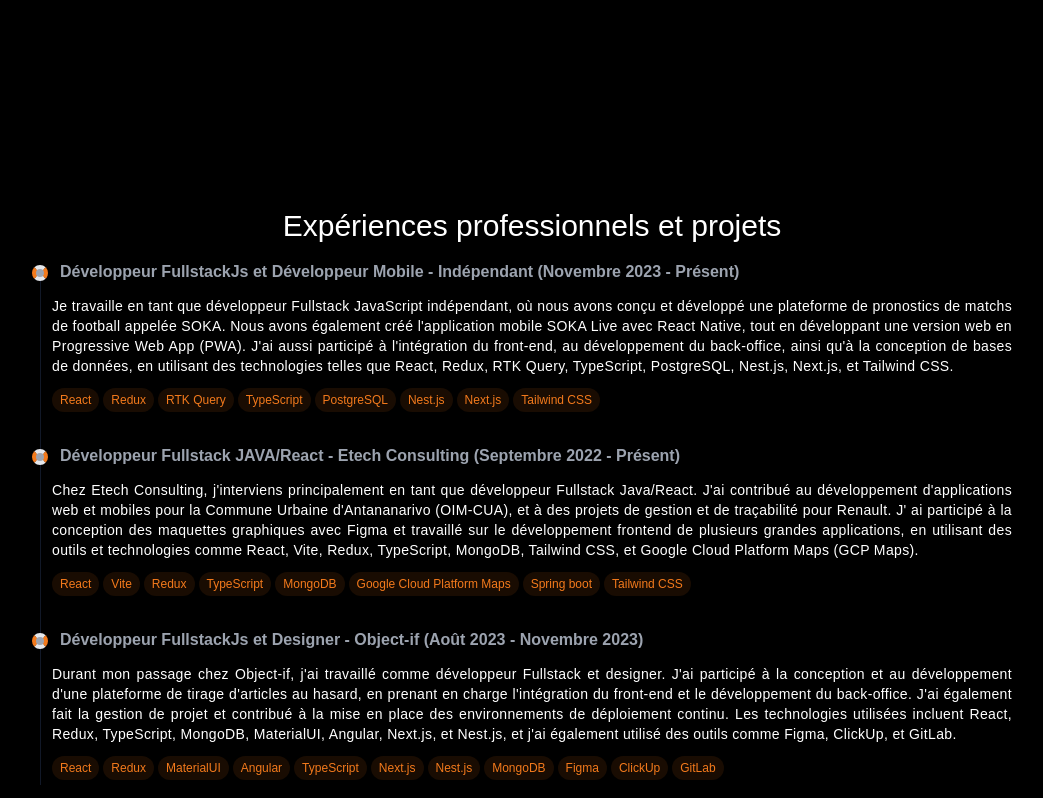
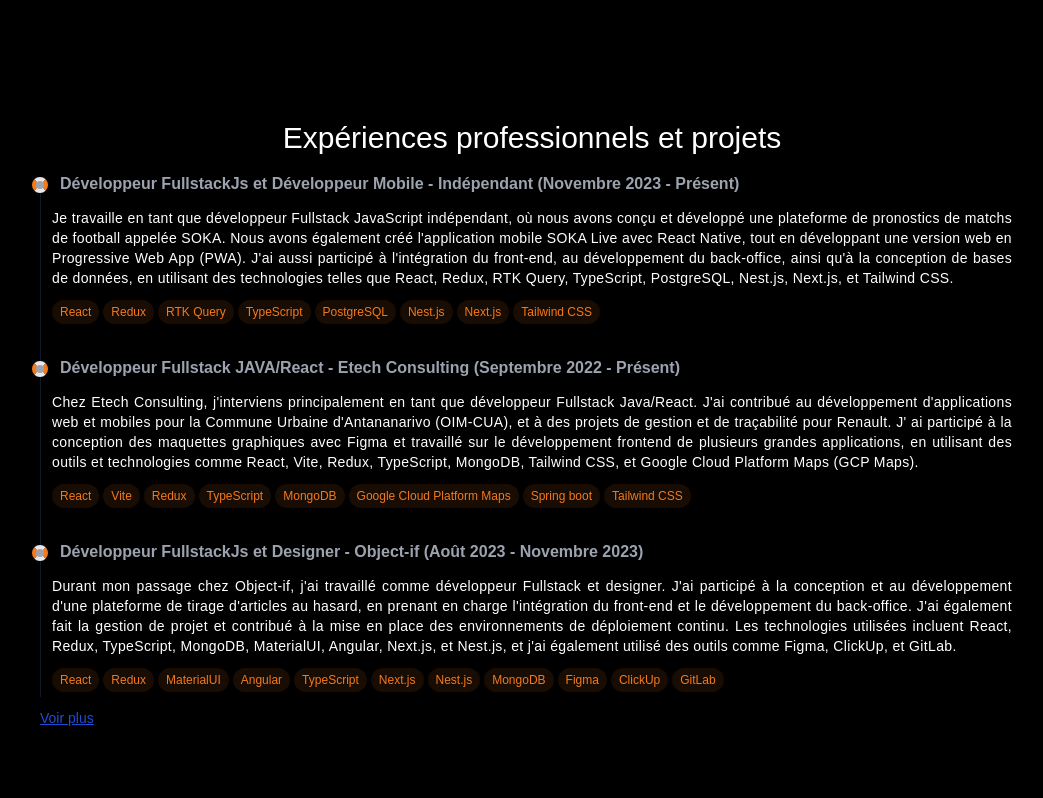
Before and after one commit to PaulOdon/portfolio-paul-odon, a Next.js app: page / in a window 1280 px wide. Shown: the part 740-1538 px from the top of the page, without its empty margins (108-1151 px from the left). Built offline with nearby package versions, Linux system fonts and the light colour scheme.

Commit message:
fix: add min-h-min

```diff
--- a/src/components/experiences/index.tsx
+++ b/src/components/experiences/index.tsx
@@ -12,7 +12,7 @@ export default function Experiences() {
     setVisibleCount((prevCount) => prevCount - 3);
   };
   return (
-    <div className="flex flex-col w-full gap-4 mt-32">
+    <div className="flex flex-col w-full gap-4 my-10">
       <h2 className="text-3xl font-medium text-center">
         Expériences professionnels et projets
       </h2>
--- a/src/components/heroes/index.tsx
+++ b/src/components/heroes/index.tsx
@@ -6,7 +6,7 @@ import About from "../about";
 
 export default function Heroes() {
   return (
-    <div className="flex flex-col h-screen items-center justify-center gap-8 pt-8">
+    <div className="flex flex-col h-screen min-h-min items-center justify-center gap-8 pt-8">
       {/* <Language /> */}
 
       <Image
```
